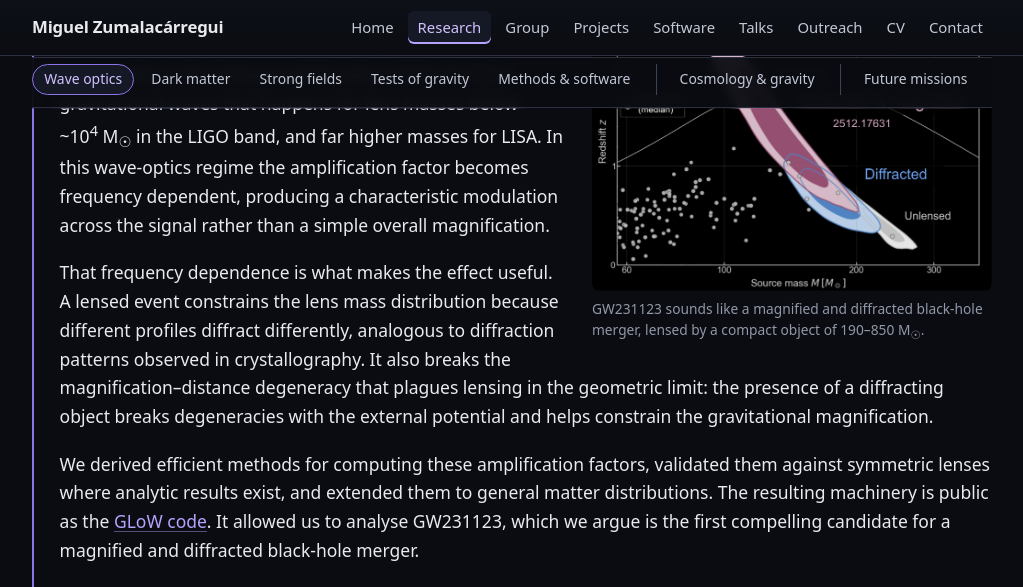
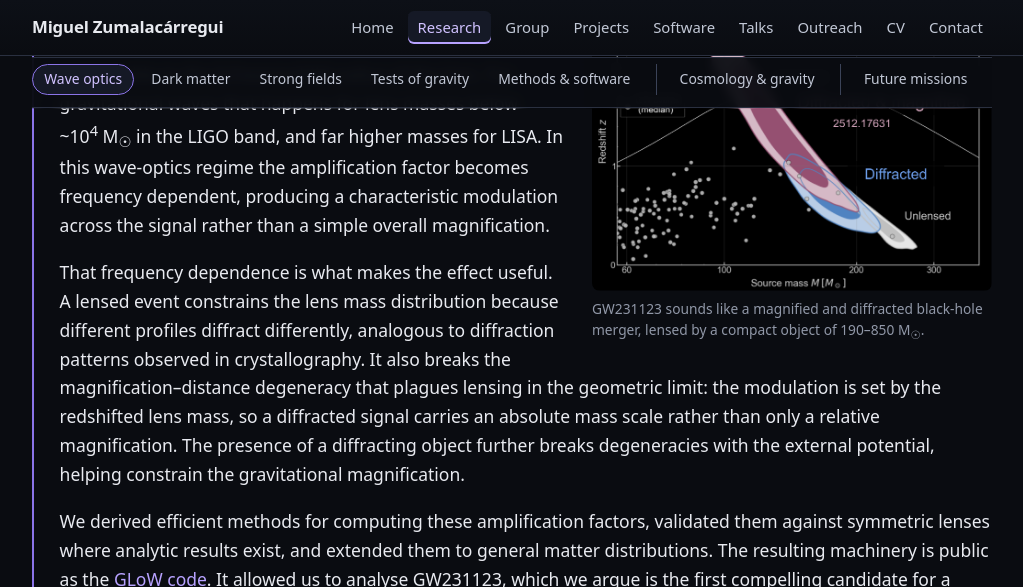
Before and after one commit to miguelzuma/miguelzuma.github.io, a Jekyll site: the page built from research.html, in a window 1280 px wide and 900 px high, scrolled down 1552 px, cut to the strip 0-587 px from the top of the window. Shown: the whole strip, without its empty margins (128-1151 px from the left). Built offline with Jekyll 4.4.1, drawn with Linux system fonts in a browser that asks for light colours; some of the changed text lies outside the part shown.

Commit message:
Second pass on Research
Restores the absolute mass scale that diffraction gives, completes the
full-theories argument, and pulls the QPLS claim back from joint
multi-messenger detection to the population being hard to resolve.

The lens-induced dispersion paper is now accepted in JCAP. Euclid gains the
mission overview rather than the lensed-cluster catalogue, which is a more
honest reflection of the contribution. No lower bound on the LIGO-band lens
mass: light objects diffract too, and the bound is a common misconception.

Co-Authored-By: Claude Opus 5 <noreply@anthropic.com>
Claude-Session: https://claude.ai/code/session_01E2ZbXszK9qt9svKVxU5Yrt

```diff
--- a/research.html
+++ b/research.html
@@ -151,9 +151,11 @@ sections:
       constrains the lens mass distribution because different profiles diffract
       differently, analogous to diffraction patterns observed in
       crystallography. It also breaks the magnification–distance degeneracy that
-      plagues lensing in the geometric limit: the presence of a diffracting
-      object breaks degeneracies with the external potential and helps constrain
-      the gravitational magnification.
+      plagues lensing in the geometric limit: the modulation is set by the
+      redshifted lens mass, so a diffracted signal carries an absolute mass
+      scale rather than only a relative magnification. The presence of a
+      diffracting object further breaks degeneracies with the external
+      potential, helping constrain the gravitational magnification.
     </p>
     <p>
       We derived efficient methods for computing these amplification factors,
@@ -304,9 +306,9 @@ sections:
       excellent lenses. When a star lies behind a supermassive binary, the
       orbital rotation of the system produces a quasi-periodic magnification
       with a distinctive shape. This phenomenon can open a new window into the
-      population of sub-parsec binary systems, with the potential for
-      complementary, multi-messenger observations by LISA and pulsar-timing
-      arrays. Closer to home, we found that
+      population of sub-parsec binary systems — the same systems that will
+      dominate the LISA and pulsar-timing signal, and which are otherwise very
+      hard to resolve. Closer to home, we found that
       continuous gravitational waves from sources behind Sgr&nbsp;A* can be
       <a href="https://inspirehep.net/literature/2619345" rel="noopener">detected well beyond the Einstein radius</a>,
       and resolved as separate images.
@@ -419,7 +421,7 @@ sections:
       <li>
         <a href="https://inspirehep.net/literature/3081772" rel="noopener">Gravitational-wave dispersion over inhomogeneous space-times: general relativity, screened theories of gravity and non-minimal dark energy</a>
         <span class="authors">N. Menadeo, S. Giardino, M. Zumalacárregui</span>
-        <span class="journal">arXiv:2511.08023</span>
+        <span class="journal">JCAP, accepted · arXiv:2511.08023</span>
       </li>
     </ul>
 
@@ -581,7 +583,10 @@ sections:
       back to fundamental theories. It is therefore essential to build theories
       from first principles — ones that can be confronted with every dataset at
       once, and that still have to survive tests from the solar system to the
-      cosmological horizon.
+      cosmological horizon. A crucial aspect is that the parameters of full
+      theories jointly determine all the predictions: background expansion and
+      large-scale structure are no longer separate levers that can be pulled
+      independently.
     </p>
     <p>
       The Hubble tension is the sharpest case: the covariant Galileon relieves
@@ -774,6 +779,11 @@ sections:
       Member of the Strong Lensing, Cosmology Theory, and Supernovae &amp;
       Transients working groups.
     </p>
+    <ul class="pubs">
+      <li><a href="https://inspirehep.net/literature/2789425" rel="noopener">Euclid — I. Overview of the Euclid mission</a>
+        <span class="authors">Euclid Collaboration: Y. Mellier <em>et al.</em></span>
+        <span class="journal">Astron. Astrophys. <strong>697</strong>, A1 (2025)</span></li>
+    </ul>
   </section>
 
   <section class="card">
```
